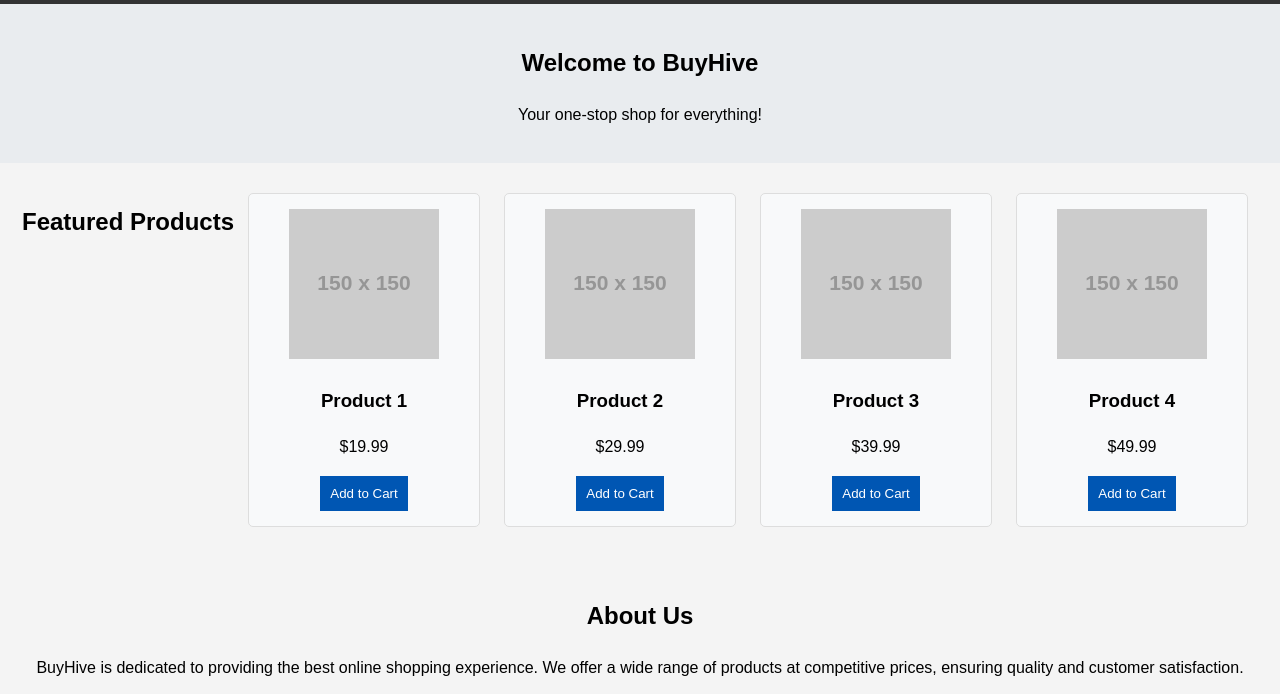
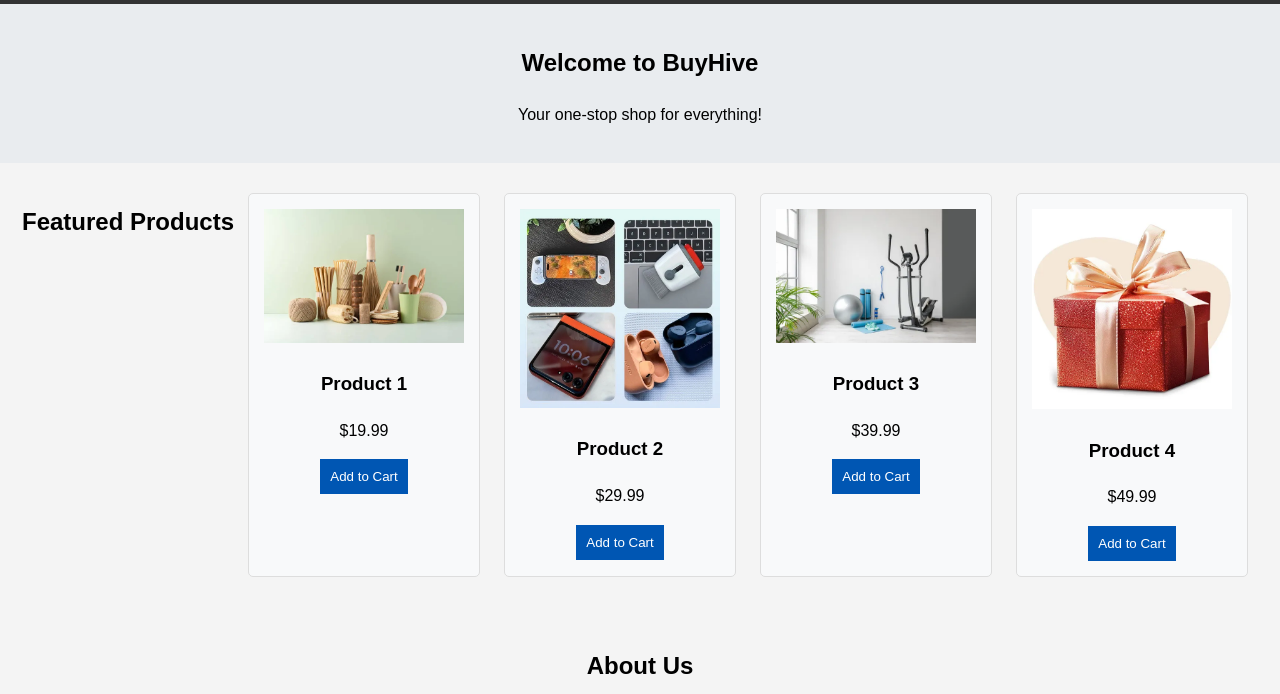
Before and after one commit to AhmedBulle/BuyHIve, a plain HTML site: page index.html in a window 1280 px wide. Shown: the part 74-768 px from the top of the page. Drawn offline with Linux system fonts and the light colour scheme; placeholder pictures from the web are drawn by us.

Commit message:
Updated product images and modified HTML structure

```diff
--- a/index.html
+++ b/index.html
@@ -28,25 +28,25 @@
         <section id="products">
             <h2>Featured Products</h2>
             <div class="product">
-                <img src="https://via.placeholder.com/150" alt="Product 1">
+                <img src="eco.webp" alt="Product 1">
                 <h3>Product 1</h3>
                 <p>$19.99</p>
                 <button>Add to Cart</button>
             </div>
             <div class="product">
-                <img src="https://via.placeholder.com/150" alt="Product 2">
+                <img src="tech2.webp" alt="Product 2">
                 <h3>Product 2</h3>
                 <p>$29.99</p>
                 <button>Add to Cart</button>
             </div>
             <div class="product">
-                <img src="https://via.placeholder.com/150" alt="Product 3">
+                <img src="fitness.webp" alt="Product 3">
                 <h3>Product 3</h3>
                 <p>$39.99</p>
                 <button>Add to Cart</button>
             </div>
             <div class="product">
-                <img src="https://via.placeholder.com/150" alt="Product 4">
+                <img src="All-Gifts.webp" alt="Product 4">
                 <h3>Product 4</h3>
                 <p>$49.99</p>
                 <button>Add to Cart</button>
```
Also changed, not shown: All-Gifts.webp (added), eco.webp (added), fitness.webp (added), tech.webp (added), tech2.webp (added).
